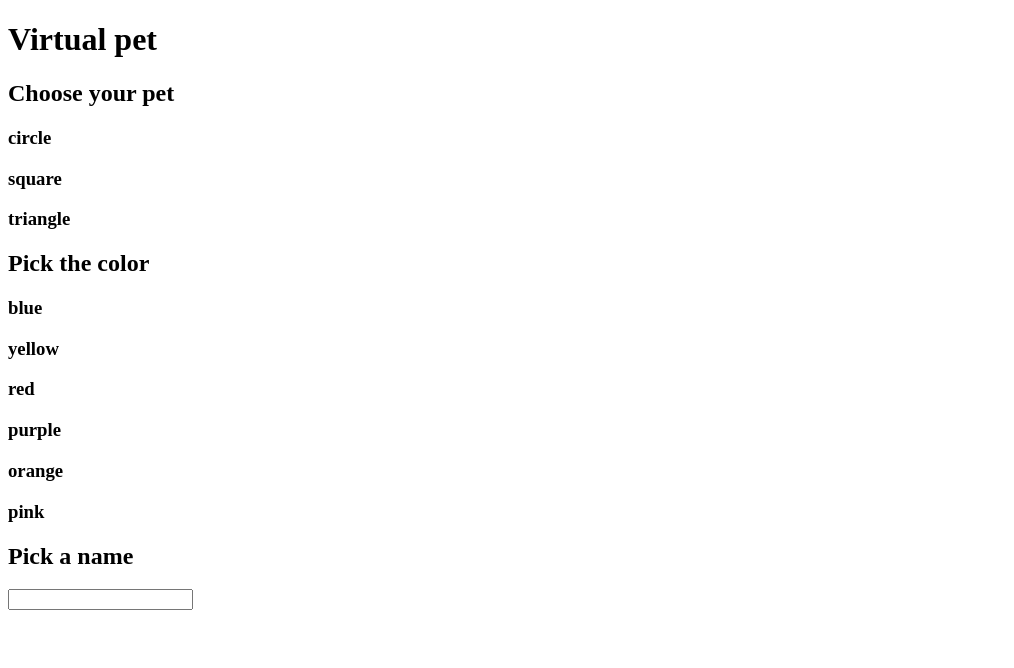
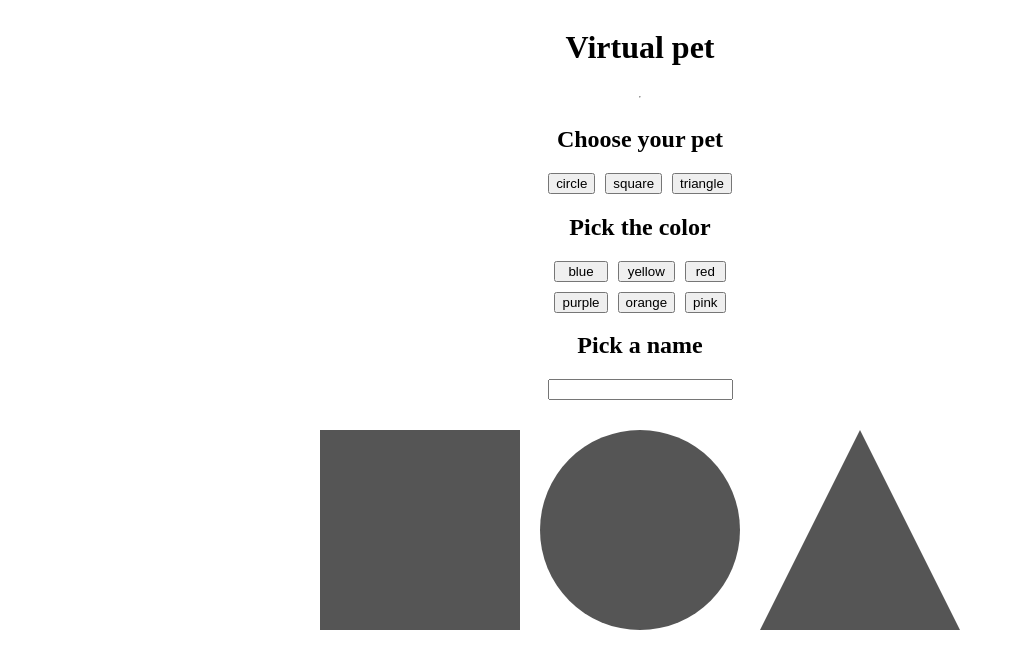
Before and after one commit to laurasprenne/projekts, a plain HTML site: page index.html in a window 1280 px wide. Shown: the whole page, without its empty margins (0-1014 px from the left). Drawn offline with Linux system fonts and the light colour scheme.

Commit message:
nedaudz html

```diff
--- a/index.html
+++ b/index.html
@@ -1,32 +1,39 @@
 <!DOCTYPE html>
 <head>
     <title>Document</title>
+    <link rel="stylesheet" href="style1.css">
 </head>
 <body>
     <h1>Virtual pet</h1>
+<hr/>
     <div class="shapechoice">
         <h2>Choose your pet</h2>
         <div class="shapechoices">
-            <h3>circle</h3>
-            <h3>square</h3>
-            <h3>triangle</h3>
+            <button id="circle">circle</button>
+            <button id="square">square</button>
+            <button id="triangle">triangle</button>
         </div>
     </div>
     <div class="colorchoice">
         <h2>Pick the color</h2>
         <div class="colorchoices">
-            <h3>blue</h3>
-            <h3>yellow</h3>
-            <h3>red</h3>
-            <h3>purple</h3>
-            <h3>orange</h3>
-            <h3>pink</h3>
+            <button id="blue">blue</button>
+            <button id="yellow">yellow</button>
+            <button id="red">red</button>
+            <button id="purple">purple</button>
+            <button id="orange">orange</button>
+            <button id="pink">pink</button>
         </div>
     </div>
     <div class="namechoice">
         <h2>Pick a name</h2>
         <input type="text">
     </div>
+    <div class="shapes">
+        <div class="square"></div>
+        <div class="circle"></div>
+        <div class="triangle"></div>
+    </div>
 
 </body>
 </html>
--- /dev/null
+++ b/style1.css
@@ -0,0 +1,65 @@
+h1{
+    text-align: center;
+}
+h3{
+    color: #555;
+}
+body{
+    display: flex;
+    flex-direction: column;
+    justify-content: center;
+}
+.shapechoice{
+    display: flex;
+    flex-direction: column;
+    align-self: center;
+    text-align: center;
+    column-gap: 20px;
+}
+.colorchoice{
+    display: flex;
+    flex-direction: column;
+    align-self: center;
+    text-align: center;
+}
+.namechoice{
+    text-align: center;
+}
+.shapechoices{
+    display: flex;
+    justify-content: space-between;
+    text-align: center;
+    column-gap: 10px;
+}
+.colorchoices{
+    display: grid;
+    grid-template-columns: auto auto auto;
+    justify-content: space-around center;
+    row-gap: 10px;
+    column-gap: 10px;
+    text-align: center;
+}
+.square{
+    height: 200px;
+    width: 200px;
+    background-color: #555;
+}
+.circle{
+    height: 200px;
+    width: 200px;
+    background-color: #555;
+    border-radius: 50%;
+}
+.triangle{
+	width: 0;
+	height: 0;
+	border-left: 100px solid transparent;
+	border-right: 100px solid transparent;
+	border-bottom: 200px solid #555;
+}
+.shapes{
+    display: flex;
+    justify-content: center;
+    padding-top: 30px;
+    column-gap: 20px;
+}
```
Also changed, not shown: main.js (added, +13 -0 lines).
